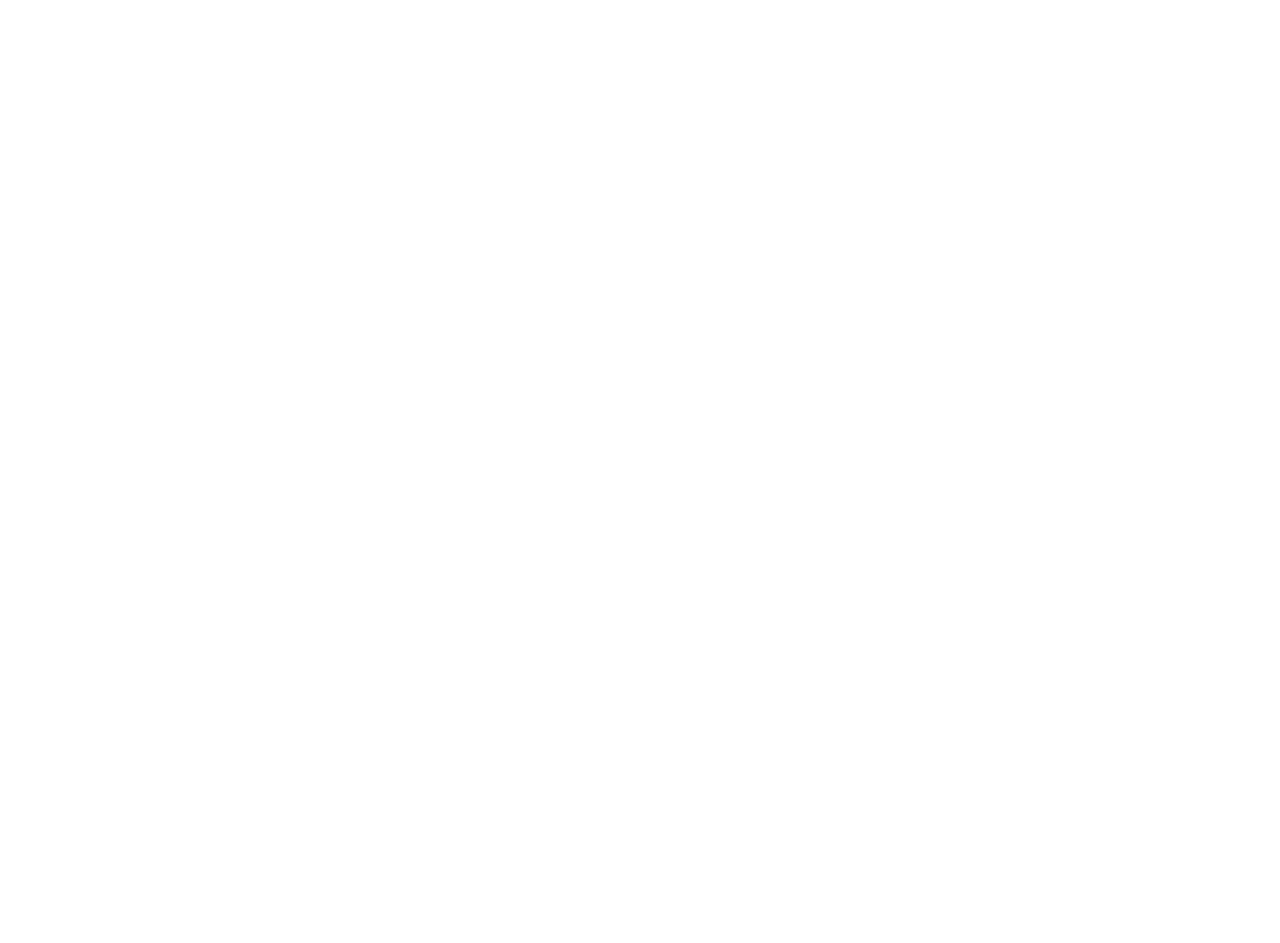
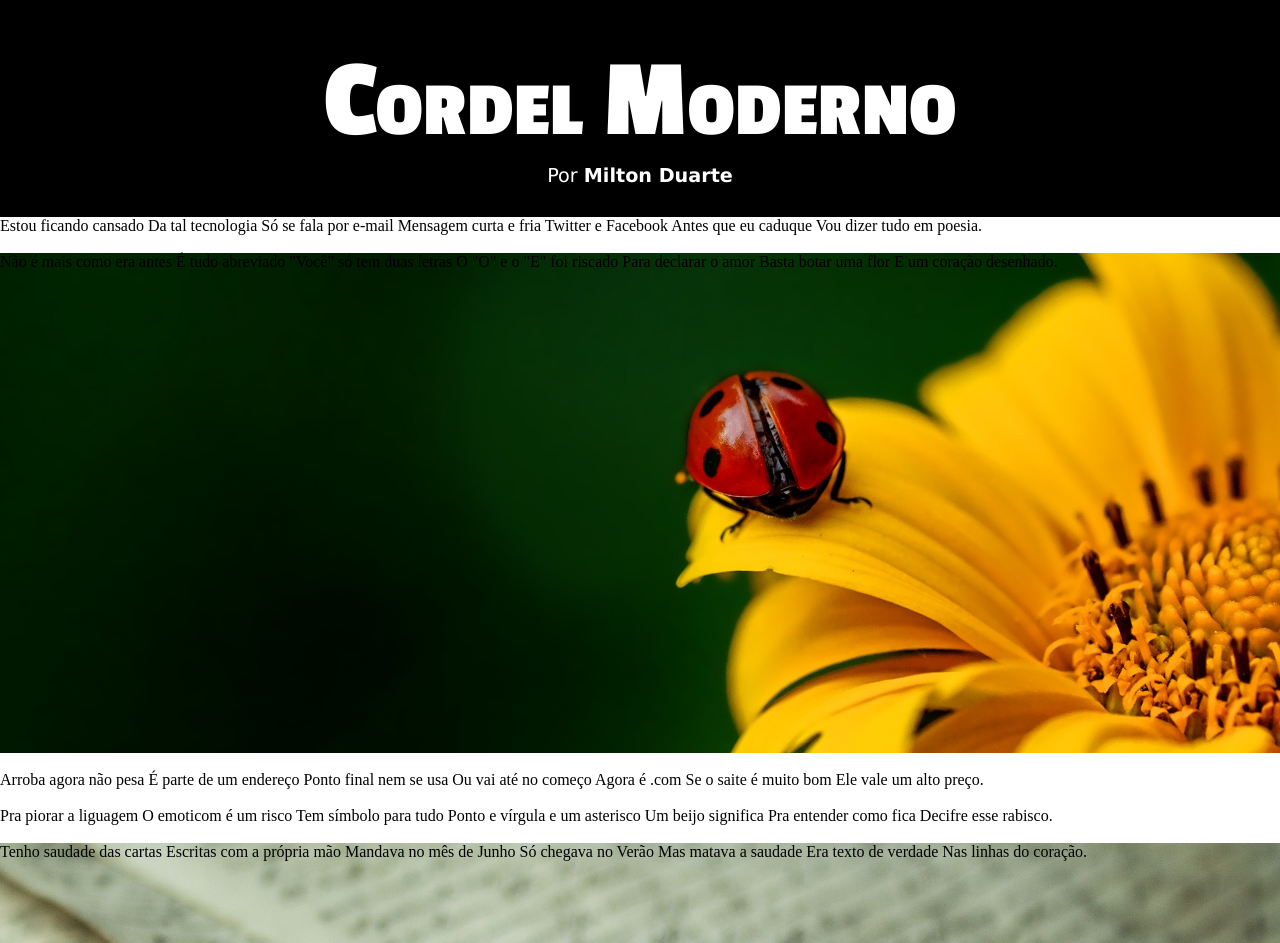
Before and after one commit to rychardsoncosta/projeto-cordel, a plain HTML site: page index.html in a window 1280 px wide. Shown: the top 943 px of the page. Before the commit the page ends 800 px from the top, so only its background shows below. Drawn offline with Linux system fonts and the light colour scheme.

Commit message:
Projeto em andamento

```diff
--- a/index.html
+++ b/index.html
@@ -1,11 +1,102 @@
 <!DOCTYPE html>
-<html lang="en">
+<html lang="pt-br">
 <head>
     <meta charset="UTF-8">
     <meta name="viewport" content="width=device-width, initial-scale=1.0">
-    <title>Document</title>
+    <title>Cordel Mderno</title>
+    <link rel="stylesheet" href="style.css">
 </head>
 <body>
+    <header>
+        <h1>Cordel Moderno</h1>
+        <p>Por <a href="https://www.recantodasletras.com.br/poesias/3186743" target="_blank" rel="external"><strong>Milton Duarte</strong></a></p>
+    </header>
+    <main>
+<p>
+    <div class="formato">
+        Estou ficando cansado
+        Da tal tecnologia
+        Só se fala por e-mail
+        Mensagem curta e fria
+        Twitter e Facebook
+        Antes que eu caduque
+        Vou dizer tudo em poesia.
+    </div>
+
+    <br>
+    <div id="imagem1">
+    <div id="texto-escuro1" class="formato">
+        Não é mais como era antes
+        É tudo abreviado
+        "Você" só tem duas letras
+        O "O" e o "E" foi riscado
+        Para declarar o amor
+        Basta botar uma flor
+        E um coração desenhado.
+    </div>
+    </div>
+    <br>
+
+    <div class="formato">
+        Arroba agora não pesa
+        É parte de um endereço
+        Ponto final nem se usa
+        Ou vai até no começo
+        Agora é .com
+        Se o saite é muito bom
+        Ele vale um alto preço.
+    </div>
+    <br>
+    <div class="formato">
+        Pra piorar a liguagem
+        O emoticom é um risco
+        Tem símbolo para tudo
+        Ponto e vírgula e um asterisco
+        Um beijo significa
+        Pra entender como fica
+        Decifre esse rabisco.
+    </div>
+
+    <br>
+
+    <div id="imagem2">
+        <div id="texto-escuro2" class="formato">
+            Tenho saudade das cartas
+            Escritas com a própria mão
+            Mandava no mês de Junho
+            Só chegava no Verão
+            Mas matava a saudade
+            Era texto de verdade
+            Nas linhas do coração.
+        </div>
+
+    </div>
+    <br>
+
+    <div class="formato">
+        Agora, escrevo e envio
+        Chegando na mesma hora
+        Mas quando vou prosear
+        A pessoa foi embora
+        Abriu outro aplicativo
+        O mundo ficou cativo
+        Da tecnologia do agora.
+    </div>
+    <br>
+    <div class="formato">
+        Felizmente, pra orar
+        Não precisa de internet
+        Deus escuta todo mundo
+        Se quiser, faça esse teste
+        Dois pontos são dois joelhos
+        Seus lábios são aparelhos
+        Deixe que Deus interprete.
+    </div>
+</p>
+    </main>
+
+
+    <footer><p>Site criado por Rychardson pelo curso em video</p></footer>
 
 </body>
 </html>
--- a/style.css
+++ b/style.css
@@ -0,0 +1,72 @@
+@charset "UTF-8";
+
+@import url('https://fonts.googleapis.com/css2?family=Passion+One:wght@400;700;900&display=swap');
+
+@import url('https://fonts.googleapis.com/css2?family=Sriracha&display=swap');
+
+:root{
+
+    --font-destaque: "Passion one", Sans-Serif;
+    --font-texto: "Sriracha", arial;
+    --font-normal: Verdana, Tahoma, sans-serif;
+}
+
+
+* {
+    margin: 0px;
+    padding: 0px;
+}
+
+header {
+    background-color: #000000;
+    color: white;
+    text-align: center;
+    min-height: 150px;
+    padding-top: 40px;
+}
+
+header > h1 {
+    font-family: var(--font-destaque);
+    font-size: 7.0em;
+    font-variant: small-caps; /*Deixa tudo em caixa alta, mas diferencia maiusculas de minusculas*/
+}
+
+header > p {
+    font-family: var(--font-normal);
+    font-size: 1.2em;
+    padding-bottom: 30px;
+
+}
+
+header > p > a {
+    font-family: var(--font-normal);
+    text-decoration: none;
+    color: white;
+}
+
+header > p > a:hover {
+    text-decoration: underline;
+}
+
+main p {
+    text-align: justify;
+
+}
+
+#imagem1 {
+    background-image: url('background001.jpg');
+    height: 500px;
+    background-attachment: fixed;
+    background-position: center;
+    background-repeat: no-repeat;
+    background-size: cover;
+}
+
+#imagem2 {
+    background-image: url('background002.jpg');
+    height: 500px;
+    background-attachment: fixed;
+    background-position: center;
+    background-repeat: no-repeat;
+    background-size: cover;
+}
```
